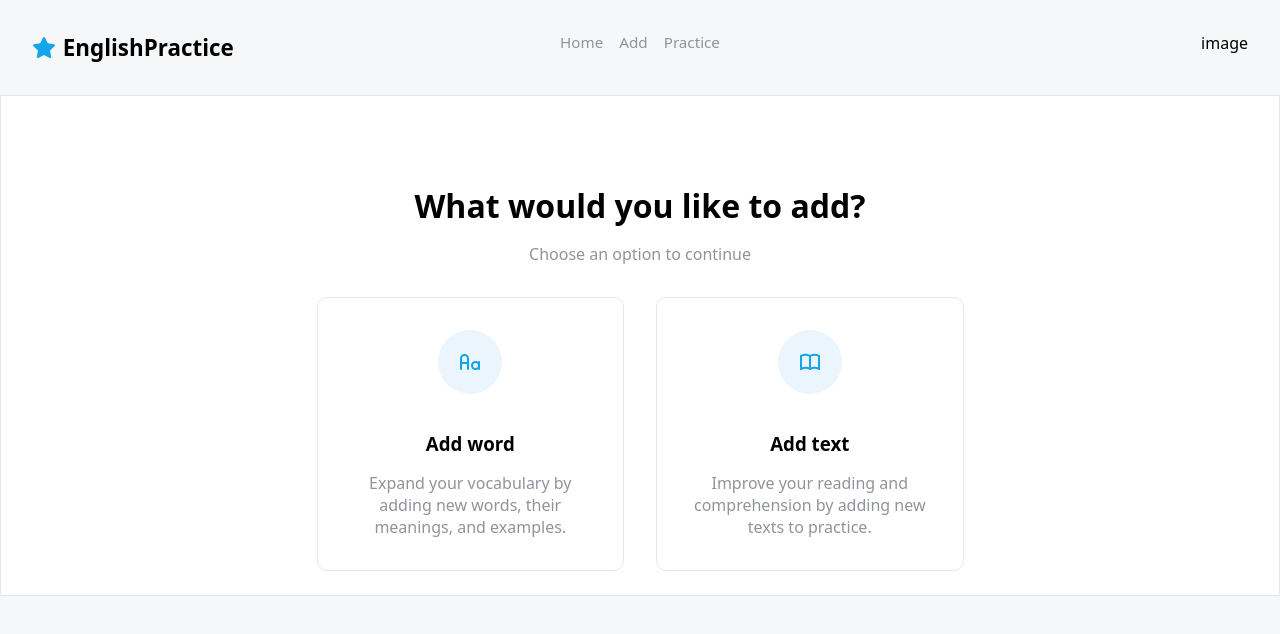
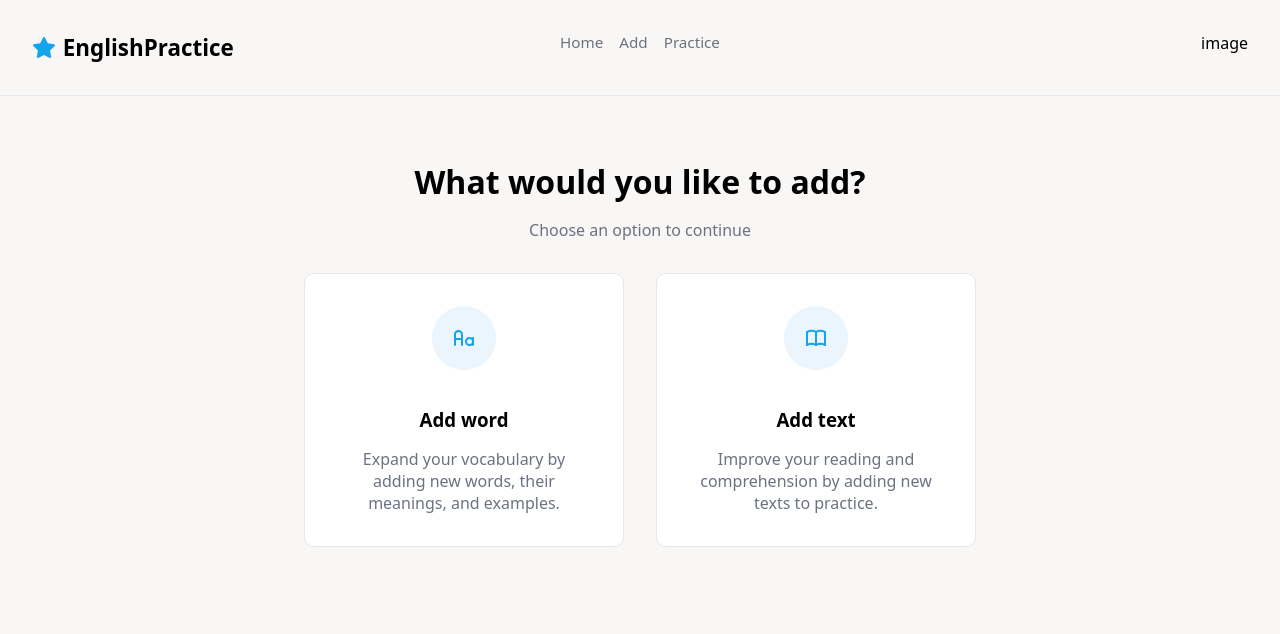
Before and after one commit to DynamesLuis/Practice-English-App, a React app in the folder Frontend/: page /addPage in a window 1280 px wide. Shown: the top 634 px of the page. Built offline with nearby package versions, Linux system fonts and the light colour scheme; the HTML template or start-up script is replaced by a standard one.

Commit message:
style: minor changes

```diff
--- a/Frontend/src/assets/styles/_variables.css
+++ b/Frontend/src/assets/styles/_variables.css
@@ -9,8 +9,9 @@
     --red: #ef4444;
     --red-light: #ef444433;
     --border-hover: #e5e7eb;
-    --background-light: #f6f7f8;
+    --background-light: #f8f7f6;
+    --header-bottom: #E5E7EB;
     --background-dark: #101c22;
-    --font-secundary: #8f949b;
+    --font-secundary: #6B7280;
     --range-bg: #bee0f8;
 }
--- a/Frontend/src/layouts/Header.module.css
+++ b/Frontend/src/layouts/Header.module.css
@@ -3,6 +3,7 @@
     justify-content: space-between;
     padding: 2em;
     position: relative;
+    border-bottom: 1px solid var(--header-bottom);
 }
 
 .header nav {
--- a/Frontend/src/pages/AddPage.jsx
+++ b/Frontend/src/pages/AddPage.jsx
@@ -9,7 +9,7 @@ export default function AddPage() {
 
   return (
     <main className={styles.addPage}>
-      <section>
+
       <h2>What would you like to add?</h2>
       <p>Choose an option to continue</p>
       <div className={styles.addOptions}>
@@ -45,7 +45,7 @@ export default function AddPage() {
           <p>Improve your reading and comprehension by adding new texts to practice.</p>
         </article>
       </div>
-      </section>
+
     </main>
   )
 }
--- a/Frontend/src/pages/AddPage.module.css
+++ b/Frontend/src/pages/AddPage.module.css
@@ -3,19 +3,16 @@
     flex-direction: column;
     align-items: center;
     justify-content: center;
-}
-
-.addPage section {
     text-align: center;
 }
 
-.addPage section h2 {
+.addPage  h2 {
     margin-top: 2em;
     font-size: 2em;
 }
 
 
-.addPage section p {
+.addPage  p {
     margin-top: 1em;
     color: var(--font-secundary);
     font-weight: 400;
--- a/Frontend/src/pages/AddTextPage.module.css
+++ b/Frontend/src/pages/AddTextPage.module.css
@@ -1,5 +1,5 @@
 .addTextPage {
-    padding: 0 10em;
+    padding: 2em 10em;
 }
 
 .addTextPage section {
--- a/Frontend/src/pages/AddWordPage.module.css
+++ b/Frontend/src/pages/AddWordPage.module.css
@@ -1,6 +1,6 @@
 .addPage {
     display: flex;
-    padding: 0 10em;
+    padding: 2em 10em;
     gap: 3em;
 }
 
--- a/Frontend/src/pages/HomePage.module.css
+++ b/Frontend/src/pages/HomePage.module.css
@@ -1,5 +1,5 @@
 .homePage {
-    padding: 0 10em;
+    padding: 2em 10em;
 }
 
 .homePage h2 {}
--- a/Frontend/src/pages/PracticePage.module.css
+++ b/Frontend/src/pages/PracticePage.module.css
@@ -1,6 +1,6 @@
 .practicePage {
     text-align: center;
-    padding: 0 10em;
+    padding: 2em 10em;
     padding-bottom: 1em;
 }
 
```
Lines whose indentation alone changed are shown as unchanged.
